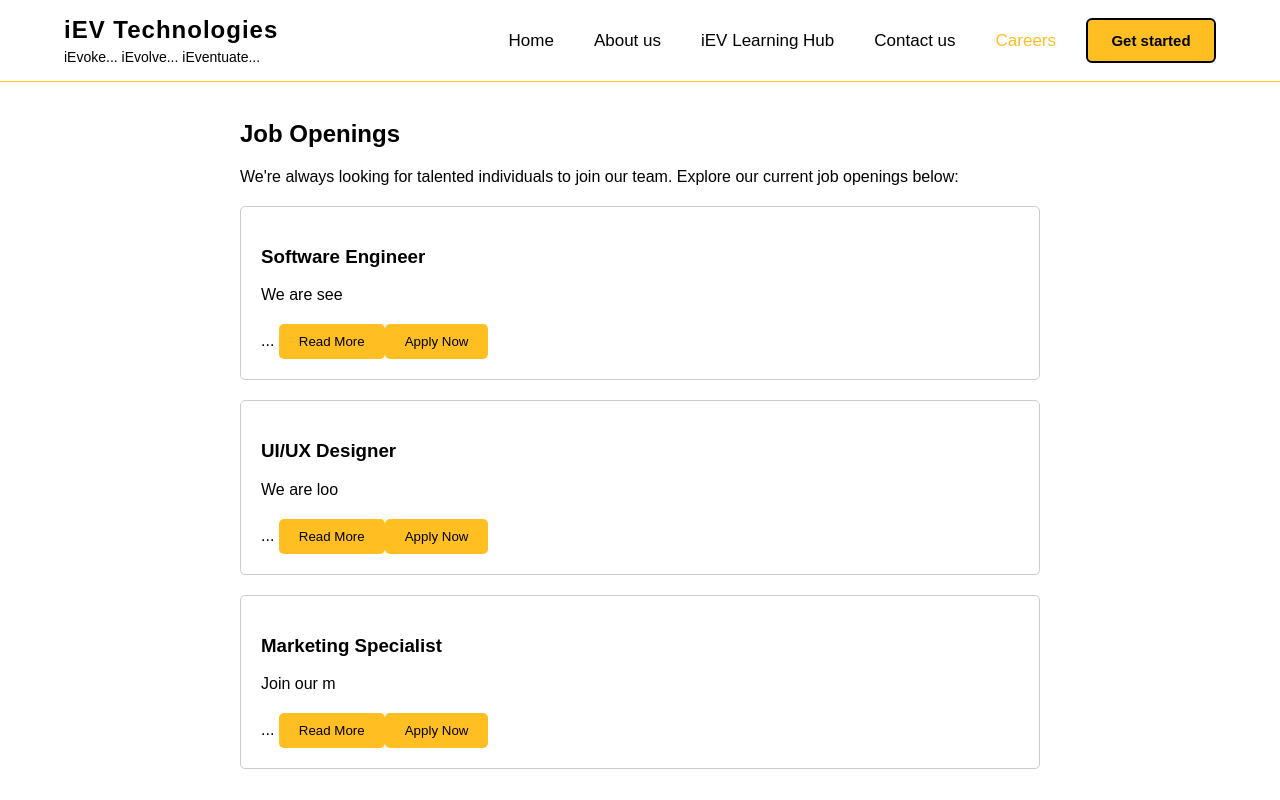
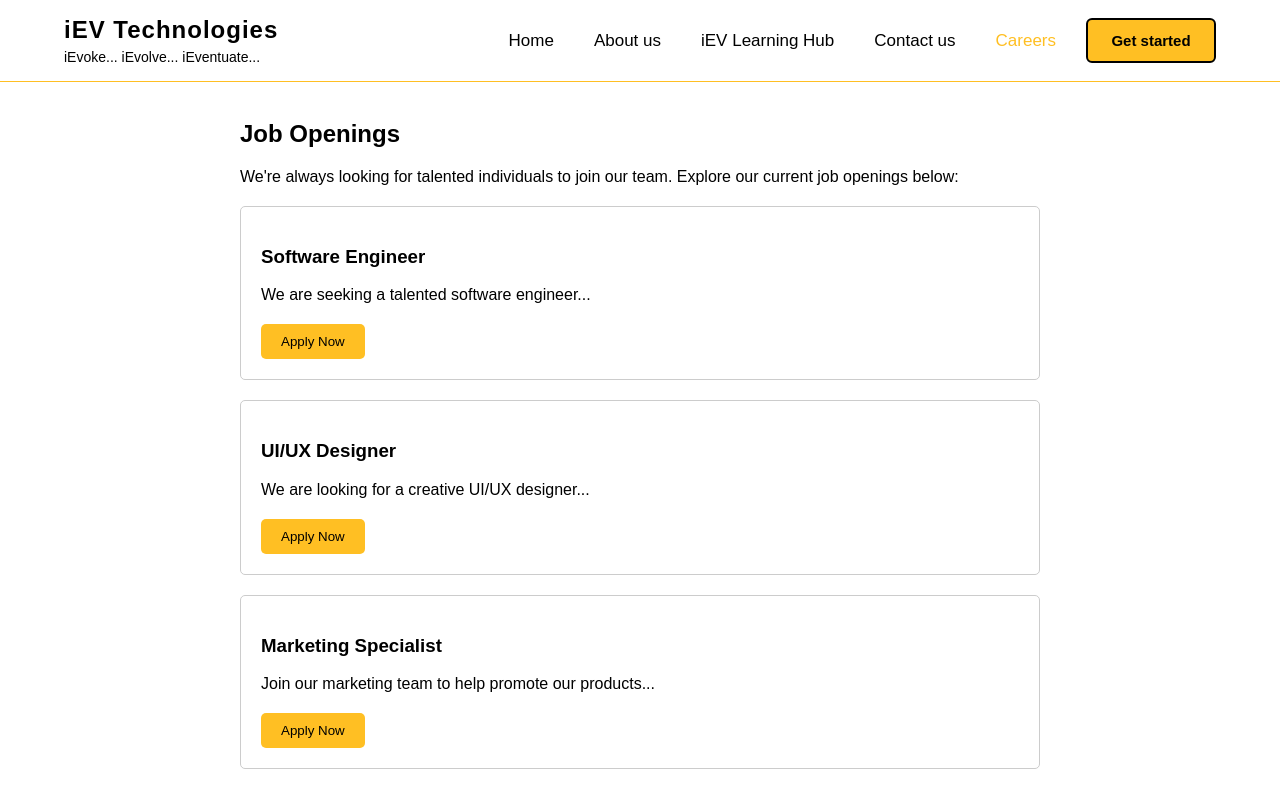
Before and after one commit to iev21/iev-frontend, an Angular app: page /careers in a window 1280 px wide. Shown: the top 800 px of the page. Built offline with nearby package versions, Linux system fonts and the light colour scheme.

Commit message:
Update careers.component.html

```diff
--- a/src/app/careers/careers.component.html
+++ b/src/app/careers/careers.component.html
@@ -5,16 +5,17 @@
     <p>We're always looking for talented individuals to join our team. Explore our current job openings below:</p>
     <ul>
         <li *ngFor="let job of jobOpenings">
-          <h3>{{ job.title }}</h3>
-          <p>{{ job.description | slice:0:10  }}</p>
-          {{job.description.length > 10 ? '...' : '' }}
-          <span *ngIf="job.description.length > 10">
-          <button (click)="toggleDescription(job)">Read More</button>
-          </span>
-          <button (click)="openApplicationModal(job)">Apply Now</button>
+            <h3>{{ job.title }}</h3>
+            <p *ngIf="!job.showFullDescription">{{ job.description | slice:0:100 }}{{ job.description.length > 100 ? '...' : '' }}</p>
+            <p *ngIf="job.showFullDescription">{{ job.description }}</p>
+            <span *ngIf="job.description.length > 100">
+                <button (click)="toggleDescription(job)">Read More</button>
+            </span>
+            <button (click)="openApplicationModal(job)">Apply Now</button>
         </li>
-  </ul>
+    </ul>
 </div>
+
 
 <!-- Modal for application form -->
 <div *ngIf="showApplicationModal" class="modal">
```
